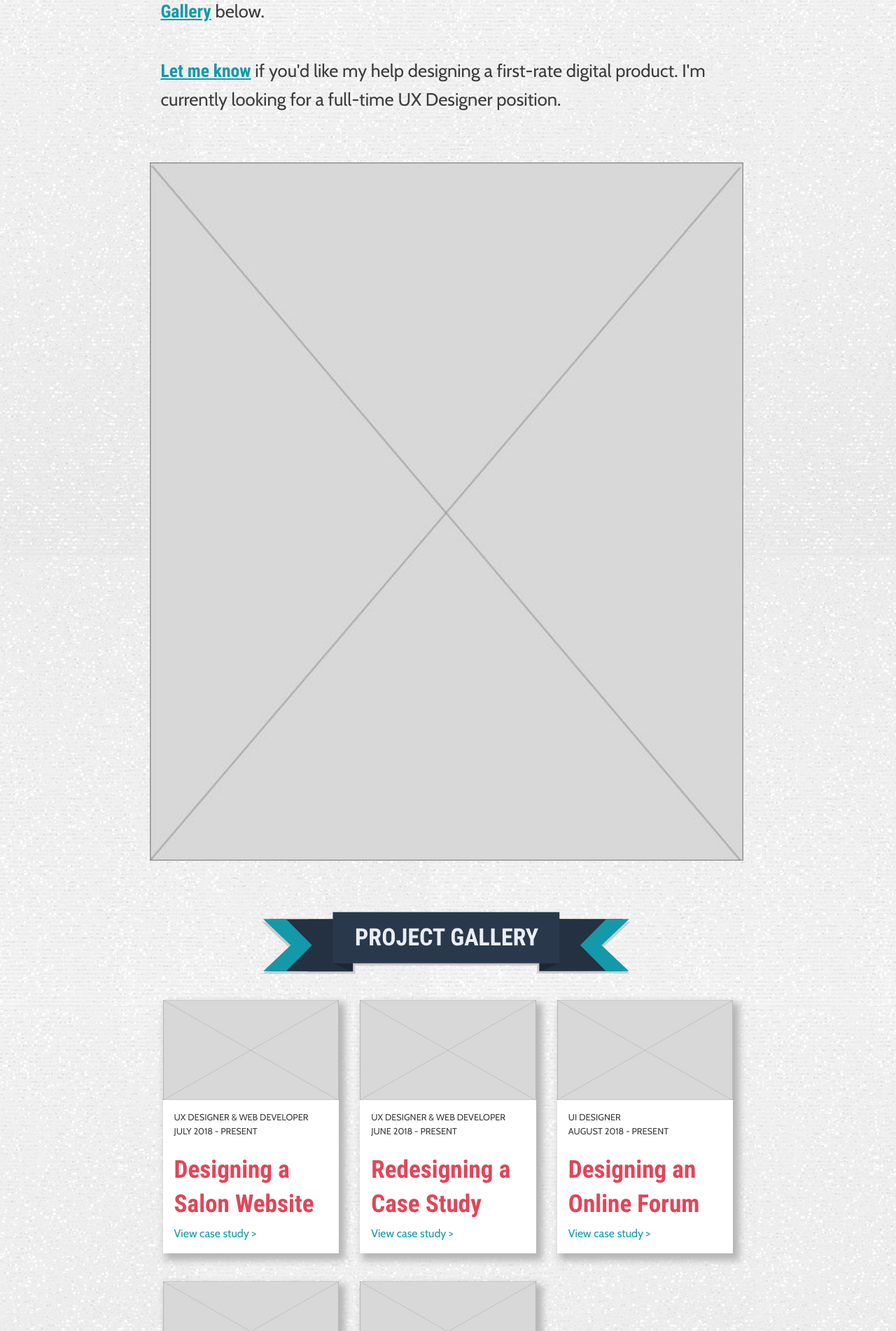
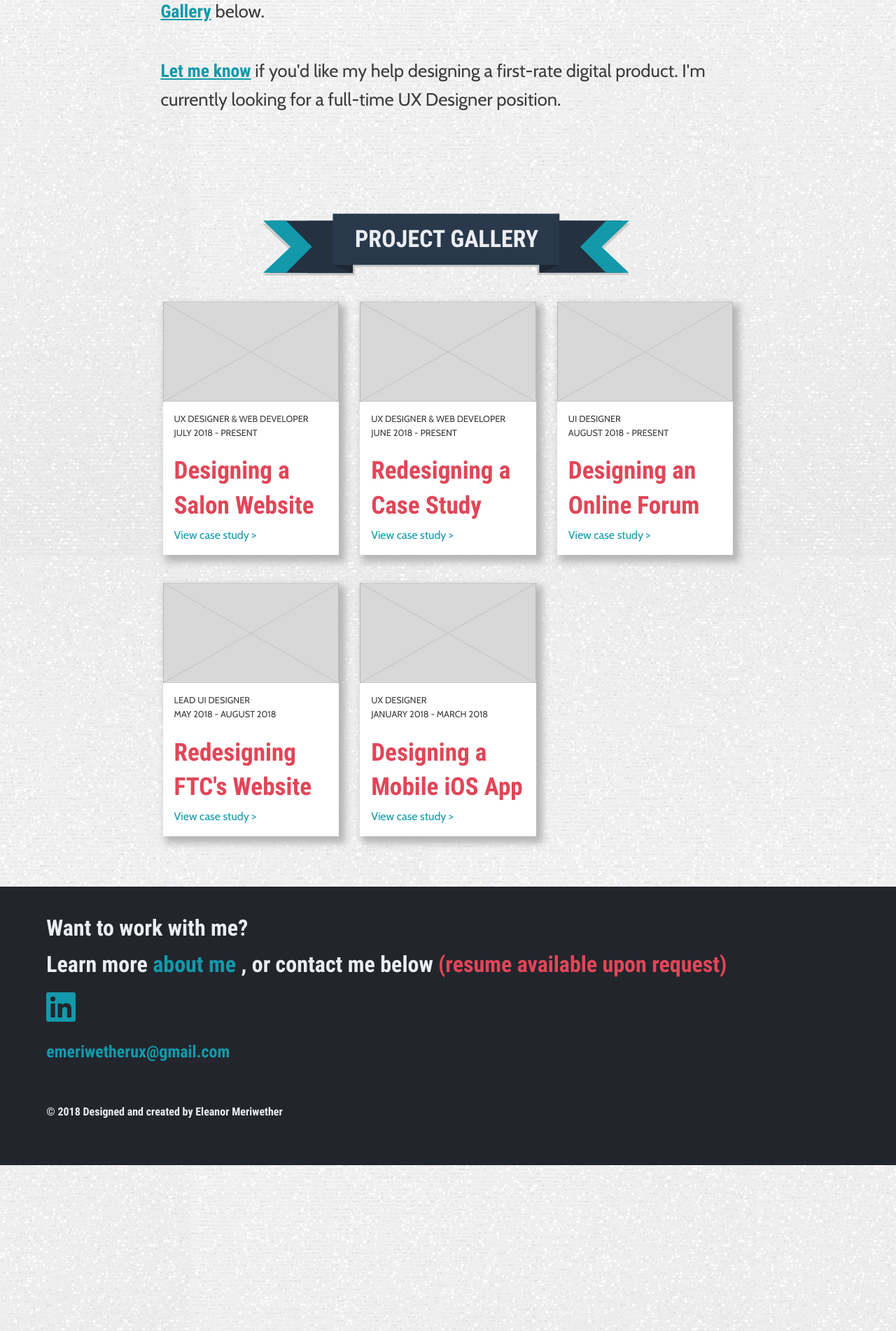
Before and after one commit to emeriwether/emeriwether.github.io, a Jekyll site: the page built from home.html, in a window 1280 px wide. Shown: the part 670-2572 px from the top of the page at 70% size. Built offline with Jekyll 4.4.1, drawn with Linux system fonts in a browser that asks for light colours.

Commit message:
remove home intro image

```diff
--- a/home.html
+++ b/home.html
@@ -24,9 +24,9 @@ css: /css2/home.css
         </div>
 
         <!-- HEADER IMAGE -->
-        <div class="small-12">
+        <!-- <div class="small-12">
             <img src="/images/placeholderImage.jpg">
-        </div>
+        </div> -->
 
     </div>
 </header>
```
